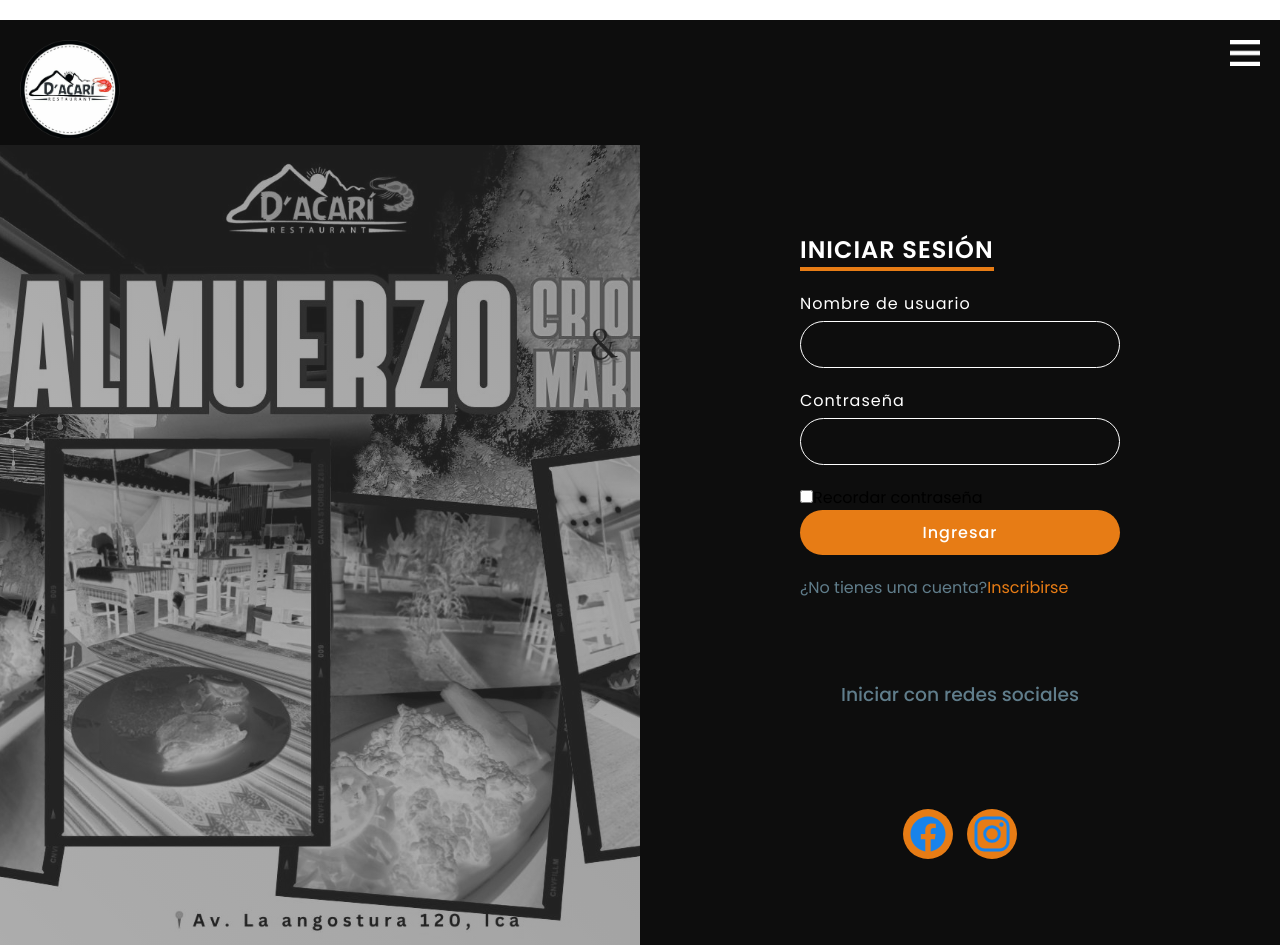
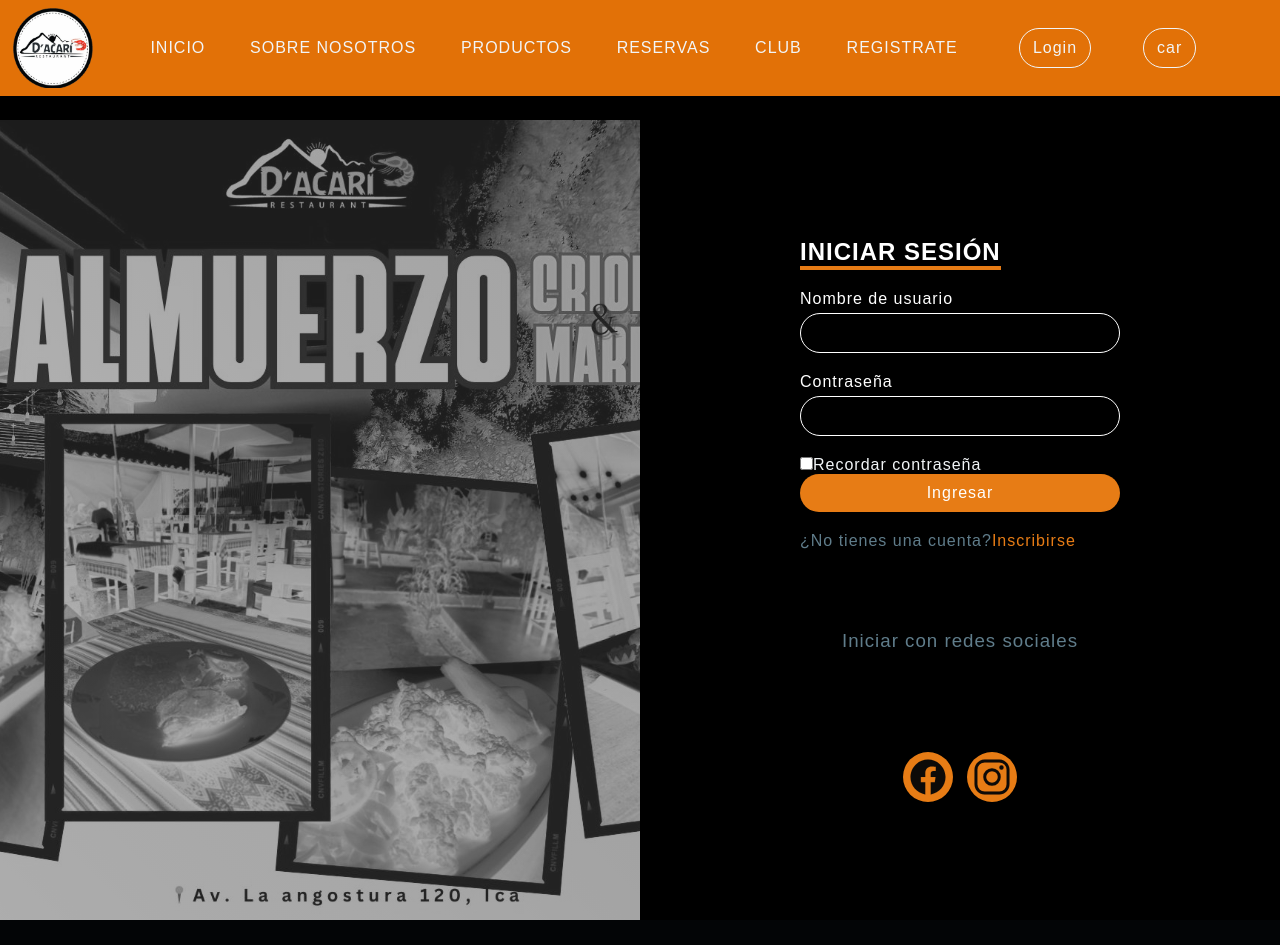
Before and after one commit to Mathiloc/D-Acari, a PHP site: page /login.php in a window 1280 px wide. After the commit the page ends 920 px from the top, so only its background shows below. Run offline with PHP 8.4, Linux system fonts and the light colour scheme; some libraries are stand-ins or nearby versions.

Commit message:
Se modifico php

```diff
--- a/Capa_Cliente/Estilos/header.css
+++ b/Capa_Cliente/Estilos/header.css
@@ -19,6 +19,9 @@ nav{
     box-shadow: 0 3px 20px rgba(0, 0, 0, 0.2);
     display: flex;
     position: fixed;
+    top: 0;
+    left: 0;
+
     z-index: 10;
     transition: background-color 0.3s ease, box-shadow 0.3s ease; /* Añadimos la transición */
 }
--- a/Capa_Cliente/Vista/Index.php
+++ b/Capa_Cliente/Vista/Index.php
@@ -10,8 +10,8 @@
     <link rel="stylesheet" href="https://cdnjs.cloudflare.com/ajax/libs/font-awesome/6.0.0-beta3/css/all.min.css">
 </head>
 <body>
-
-    <header >
+<?php include '../header/header.php'; ?>
+    <!-- <header >
              <div class="menu container">
                 <img  class="logo-1" src="../Img/imagenes/logoredondo.png" alt="">
                 <input type="checkbox" id="menu">
@@ -66,7 +66,7 @@
                     </div>
                 </nav>
              </div>
-
+ -->
              <div class="header-content container">
 
                 <div class="swiper mySwiper-1">
--- a/Capa_Cliente/Vista/login.php
+++ b/Capa_Cliente/Vista/login.php
@@ -37,8 +37,8 @@ if ($_SERVER["REQUEST_METHOD"] == "POST") {
     <link rel="stylesheet" href="https://cdnjs.cloudflare.com/ajax/libs/font-awesome/6.0.0-beta3/css/all.min.css">
 </head>
 <body>
-
-    <header >
+    <?php include '../header/header.php'; ?>
+    <!-- <header >
              <div class="menu container">
                 <img  class="logo-1" src="../Img/imagenes/logoredondo.png" alt="">
                 <input type="checkbox" id="menu">
@@ -89,7 +89,7 @@ if ($_SERVER["REQUEST_METHOD"] == "POST") {
                 </nav>
              </div>
 
-    </header>
+    </header> -->
 
     <section>
         <div class="imgBx">
@@ -130,6 +130,8 @@ if ($_SERVER["REQUEST_METHOD"] == "POST") {
                 </ul>
             </div>
         </div>
+
+
     </section>
     <script type="module" src="https://unpkg.com/ionicons@7.1.0/dist/ionicons/ionicons.esm.js"></script>
     <script nomodule src="https://unpkg.com/ionicons@7.1.0/dist/ionicons/ionicons.js"></script>
--- a/Capa_Dato/Conexion/Conexion.php
+++ b/Capa_Dato/Conexion/Conexion.php
@@ -8,8 +8,8 @@ $dbname = "bd_dacari";
 $conn = new mysqli($servername, $username, $password, $dbname);
 
 // Verificar la conexión
-if ($conn->connect_error) {
-    die("Conexión fallida: " . $conn->connect_error);
-}
-echo "Conexión exitosa";
-?>
+// if ($conn->connect_error) {
+//     die("Conexión fallida: " . $conn->connect_error);
+// }
+// echo "Conexión exitosa";
+// ?>
```
